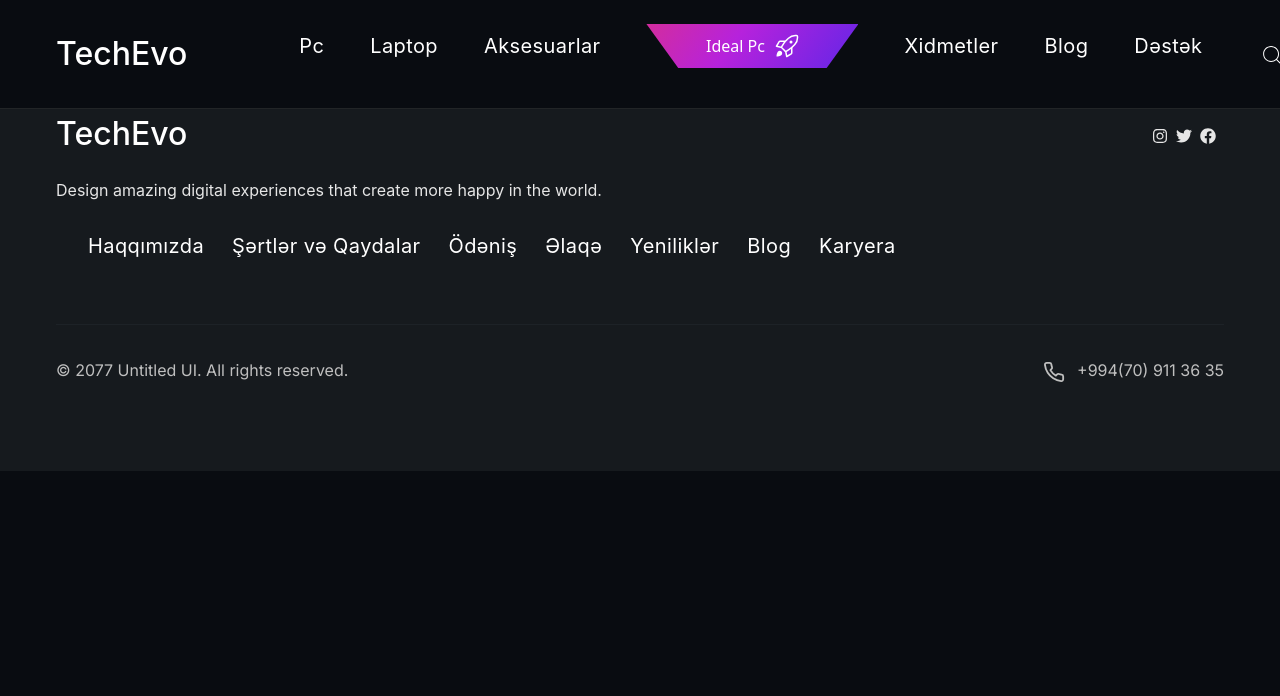
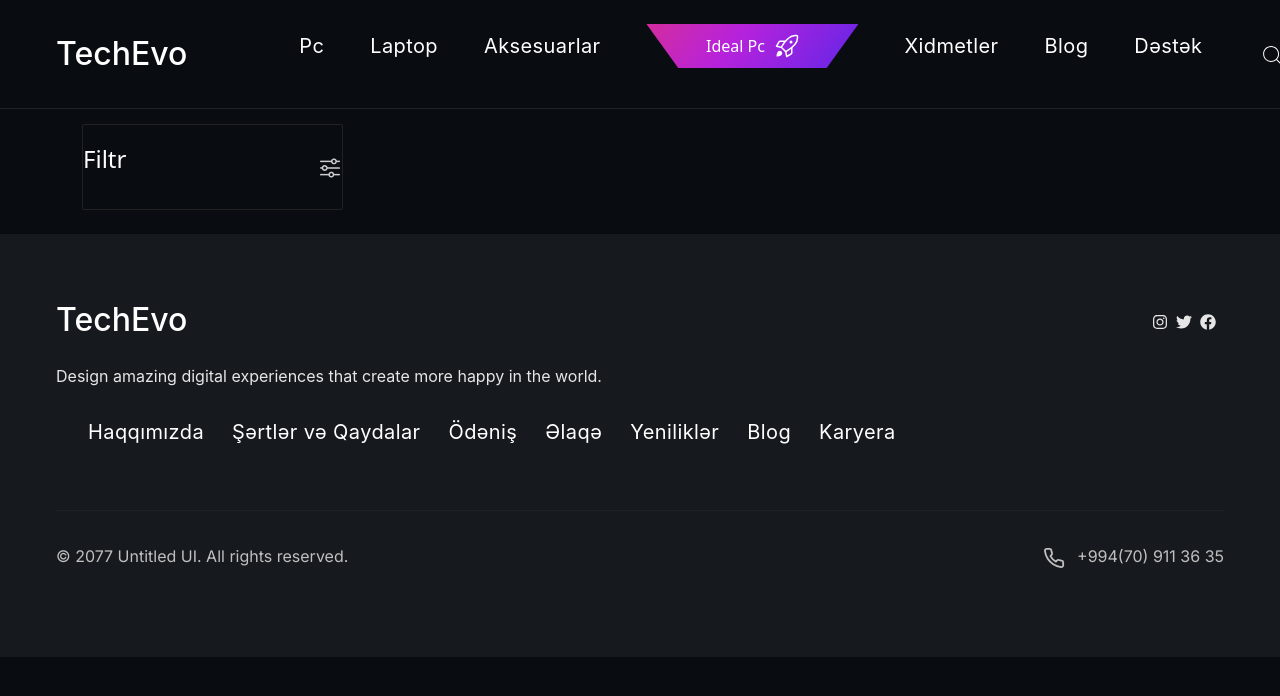
Before and after one commit to nigaraliyevas/TechEvo, a React (Vite) app: page /pc in a window 1280 px wide. Shown: the top 696 px of the page. Built offline with nearby package versions, Linux system fonts and the light colour scheme; a web font is replaced by a local one.

Commit message:
react slider install

```diff
--- a/package.json
+++ b/package.json
@@ -18,6 +18,7 @@
     "react-icons": "^5.3.0",
     "react-router-dom": "^6.26.2",
     "react-slick": "^0.30.2",
+    "react-slider": "^2.0.6",
     "slick-carousel": "^1.8.1"
   },
   "devDependencies": {
--- a/src/Pages/PCPage/PCPage.jsx
+++ b/src/Pages/PCPage/PCPage.jsx
@@ -1,5 +1,6 @@
 import "bootstrap/dist/css/bootstrap.min.css";
 import styles from "./PCPage.module.scss";
+import FilteredProducts from "../../components/FilteredProducts/FilteredProducts";
 const PCPage = () => {
   return (
     <>
@@ -12,7 +13,9 @@ const PCPage = () => {
           </div>
         </div>
         <div className="row">
-          <div className="filter-side col-lg-3 col-md-6 mb-4"></div>
+          <div className="filter-side col-lg-3 col-md-6 mb-4">
+            <FilteredProducts/>
+          </div>
           <div className="product-side col-lg-9 col-md-6 mb-4"></div>
         </div>
         <div className="pagination-side"></div>
--- /dev/null
+++ b/src/components/FilteredProducts/Filter.module.scss
@@ -0,0 +1,34 @@
+#filterSide{
+    padding-top: 100px;
+}
+.filterSide{
+    max-width: 324px;
+    border: 1.5px solid rgb(35, 34, 34);
+    border-radius: 2px;
+    .filterSide_container{
+        max-width: 260px;
+        margin: 0 auto;
+        .head{
+            display: flex;
+            align-items: center;
+            justify-content: space-between;
+
+           height: 84px;
+            .text{
+                color: white;
+                font-size: 24px;
+
+            }
+            img{
+                width: 24px;
+                height: 24px;
+
+            }
+        }
+
+    }
+}
+.filterSide_container{
+    max-width: 300px;
+    margin: 0 auto;
+}
--- /dev/null
+++ b/src/components/FilteredProducts/FilteredProducts.jsx
@@ -0,0 +1,25 @@
+import styles from "./Filter.module.scss";
+import filterImg from "../../../public/assets/images/FilterSide/filterImg.png";
+
+const FilteredProducts = () => {
+  return (
+    <main>
+      <section id={styles.filterSide}>
+        <div className={styles.filterSide}>
+          <div className={styles.filterSide_container}>
+            <div className={styles.head}>
+              <div>
+                <p className={styles.text}>Filtr</p>
+              </div>
+              <div>
+                <img src={filterImg} />
+              </div>
+            </div>
+          </div>
+        </div>
+      </section>
+    </main>
+  );
+};
+
+export default FilteredProducts;
```
Also changed, not shown: public/assets/images/FilterSide/filterImg.png (added), 1 other file (tests, documents, lock files or other folders).
